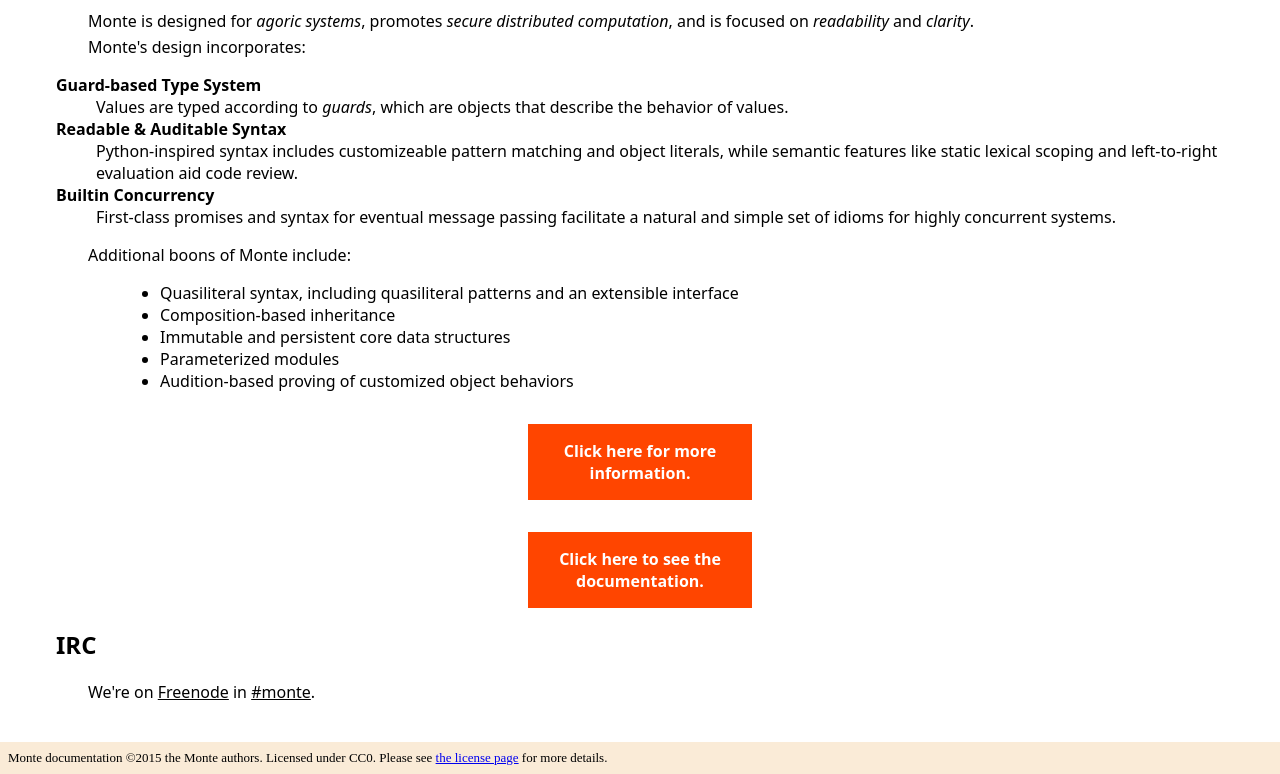
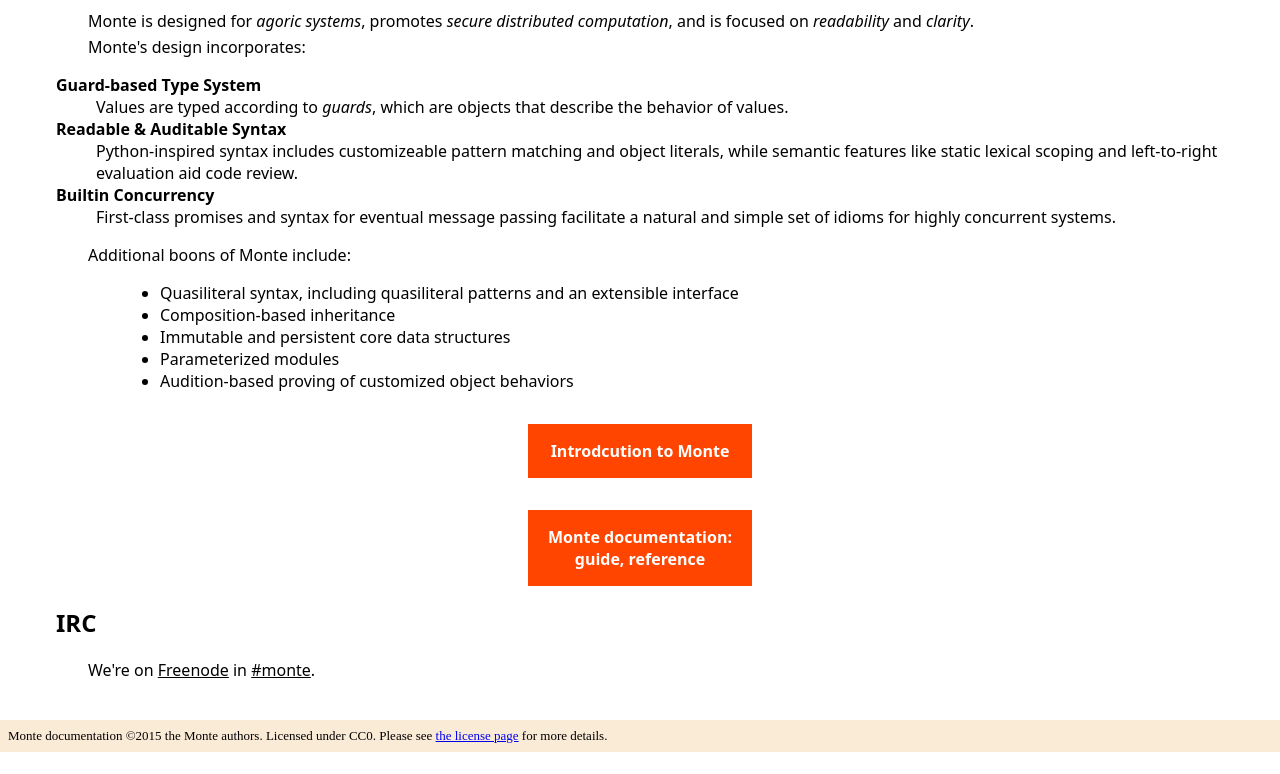
Before and after one commit to monte-language/monte-language.github.io, a plain HTML site: page index.html in a window 1280 px wide. Shown: the part 402-1176 px from the top of the page. After the commit the page ends 1154 px from the top, so only its background shows below. Drawn offline with Linux system fonts and the light colour scheme.

Commit message:
avoid "Click here ..."

```diff
--- a/index.html
+++ b/index.html
@@ -65,11 +65,11 @@
 <li>Audition-based proving of customized object behaviors</li>
 </ul>
     <div><a href="http://monte.readthedocs.org/en/latest/intro.html">
-        Click here for more information.
+        Introdcution to Monte
     </a></div>
 
     <div><a href="http://monte.readthedocs.org/en/latest/index.html">
-        Click here to see the documentation.
+        Monte documentation: guide, reference
     </a></div>
 <h2 id="IRC">IRC</h2><p>We're on <a href="http://freenode.net/">Freenode</a> in <a href="irc://irc.freenode.net/#monte">#monte</a>.</p>
 </article>
```
